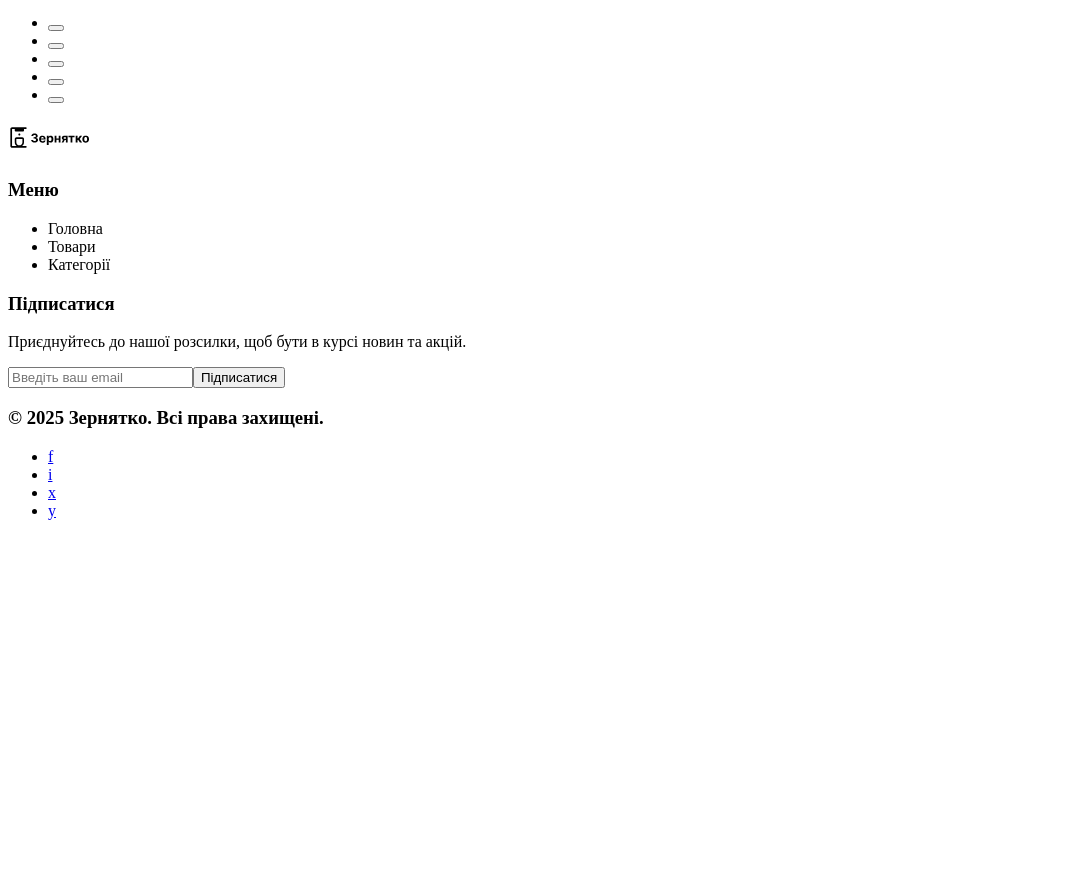
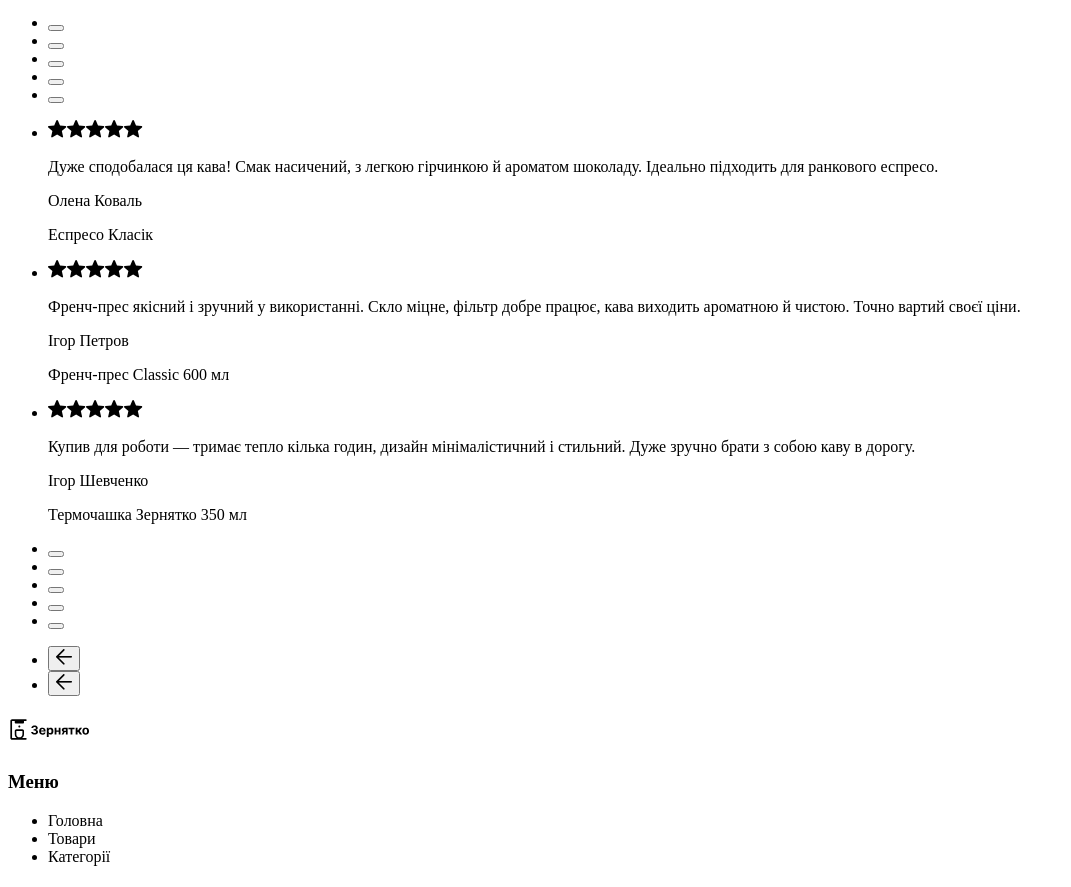
Before and after one commit to Tate-T/zerniatko-project, a React (Vite) app: page / in a window 1280 px wide. Shown: the part 3212-4099 px from the top of the page, without its empty margins (0-1071 px from the left). Before the commit the page ends 3748 px from the top, so only its background shows below. Built offline with nearby package versions, Linux system fonts and the light colour scheme.

Commit message:
Layout for Rewiews.jsx

```diff
--- /dev/null
+++ b/src/components/Rewiews/Reviews.jsx
@@ -0,0 +1,98 @@
+import reviewsStar from "../../images/review-star.svg";
+import categorieArrow from "../../images/arrow.png";
+
+export default function Rewiews() {
+  return (
+    <section>
+      <div>
+        <ul>
+          <li>
+            <div>
+              <img src={reviewsStar} alt="star" />
+              <img src={reviewsStar} alt="star" />
+              <img src={reviewsStar} alt="star" />
+              <img src={reviewsStar} alt="star" />
+              <img src={reviewsStar} alt="star" />
+            </div>
+
+            <p>
+              Дуже сподобалася ця кава! Смак насичений, з легкою гірчинкою й
+              ароматом шоколаду. Ідеально підходить для ранкового еспресо.
+            </p>
+
+            <p>Олена Коваль</p>
+
+            <p>Еспресо Класік</p>
+          </li>
+          <li>
+            <div>
+              <img src={reviewsStar} alt="star" />
+              <img src={reviewsStar} alt="star" />
+              <img src={reviewsStar} alt="star" />
+              <img src={reviewsStar} alt="star" />
+              <img src={reviewsStar} alt="star" />
+            </div>
+
+            <p>
+              Френч-прес якісний і зручний у використанні. Скло міцне, фільтр
+              добре працює, кава виходить ароматною й чистою. Точно вартий своєї
+              ціни.
+            </p>
+
+            <p>Ігор Петров</p>
+
+            <p>Френч-прес Classic 600 мл</p>
+          </li>
+          <li>
+            <div>
+              <img src={reviewsStar} alt="star" />
+              <img src={reviewsStar} alt="star" />
+              <img src={reviewsStar} alt="star" />
+              <img src={reviewsStar} alt="star" />
+              <img src={reviewsStar} alt="star" />
+            </div>
+
+            <p>
+              Купив для роботи — тримає тепло кілька годин, дизайн
+              мінімалістичний і стильний. Дуже зручно брати з собою каву в
+              дорогу.
+            </p>
+
+            <p>Ігор Шевченко</p>
+
+            <p>Термочашка Зернятко 350 мл</p>
+          </li>
+        </ul>
+        <ul>
+          <li>
+            <button type="button"></button>
+          </li>
+          <li>
+            <button type="button"></button>
+          </li>
+          <li>
+            <button type="button"></button>
+          </li>
+          <li>
+            <button type="button"></button>
+          </li>
+          <li>
+            <button type="button"></button>
+          </li>
+        </ul>
+        <ul>
+          <li>
+            <button type="button">
+              <img src={categorieArrow} alt="<-" />
+            </button>
+          </li>
+          <li>
+            <button type="button">
+              <img src={categorieArrow} alt="->" />
+            </button>
+          </li>
+        </ul>
+      </div>
+    </section>
+  );
+}
--- a/src/pages/MainPage/MainPage.jsx
+++ b/src/pages/MainPage/MainPage.jsx
@@ -1,11 +1,12 @@
 import Header from "../../components/Header/Header";
+import Rewiews from "../../components/Rewiews/Reviews";
 import heroImage from "../../assets/hero.png";
 import ProductsList from "../../components/ProductsList/ProductsList";
 import Footer from "../../components/Footer/Footer";
-import categorieCoffee from "../../images/categorie-coffee.png"
-import categorieFilters from "../../images/categorie-filters.png"
-import categorieCoffeeMachines from "../../images/categorie-сoffee-machines.png"
-import  categorieArrow from "../../images/arrow.png"
+import categorieCoffee from "../../images/categorie-coffee.png";
+import categorieFilters from "../../images/categorie-filters.png";
+import categorieCoffeeMachines from "../../images/categorie-сoffee-machines.png";
+import categorieArrow from "../../images/arrow.png";
 export default function MainPage() {
   return (
     <>
@@ -82,35 +83,56 @@ export default function MainPage() {
         <section>
           <div>
             <h2>Популярні категорії</h2>
-            <button> <img src={categorieArrow} alt="стрілочка для перелистування" /></button>
+            <button>
+              {" "}
+              <img src={categorieArrow} alt="стрілочка для перелистування" />
+            </button>
             <ul>
               <li>
                 <img src={categorieCoffee} alt="кава" />
                 <h4>Кава в зернах</h4>
-                <p>Арабіка, робуста, бленди та моносорти для різних способів приготування.</p>
+                <p>
+                  Арабіка, робуста, бленди та моносорти для різних способів
+                  приготування.
+                </p>
               </li>
               <li>
-                                <img src={categorieCoffeeMachines} alt="Кавоварки" />
+                <img src={categorieCoffeeMachines} alt="Кавоварки" />
                 <h4>Кавоварки та аксесуари</h4>
                 <p>Френч-преси, турки, мока-поти, пуровер-приладдя.</p>
               </li>
               <li>
-                                <img src={categorieFilters} alt="Фільтр та коробка" />
+                <img src={categorieFilters} alt="Фільтр та коробка" />
                 <h4>Фільтри та витратні матеріали</h4>
-                <p>Паперові фільтри, серветки, допоміжні дрібниці для приготування кави.</p>
+                <p>
+                  Паперові фільтри, серветки, допоміжні дрібниці для
+                  приготування кави.
+                </p>
               </li>
             </ul>
-            <button><img src={categorieArrow} alt="стрілочка для перелистування" /></button>
+            <button>
+              <img src={categorieArrow} alt="стрілочка для перелистування" />
+            </button>
             <ul>
-              <li><button></button></li>
-              <li><button></button></li>
-              <li><button></button></li>
-              <li><button></button></li>
-              <li><button></button></li>
-          </ul>
+              <li>
+                <button></button>
+              </li>
+              <li>
+                <button></button>
+              </li>
+              <li>
+                <button></button>
+              </li>
+              <li>
+                <button></button>
+              </li>
+              <li>
+                <button></button>
+              </li>
+            </ul>
           </div>
         </section>
-        <section></section>
+        <Rewiews />
       </main>
       <Footer />
     </>
```
Also changed, not shown: src/images/review-star.svg (added).
